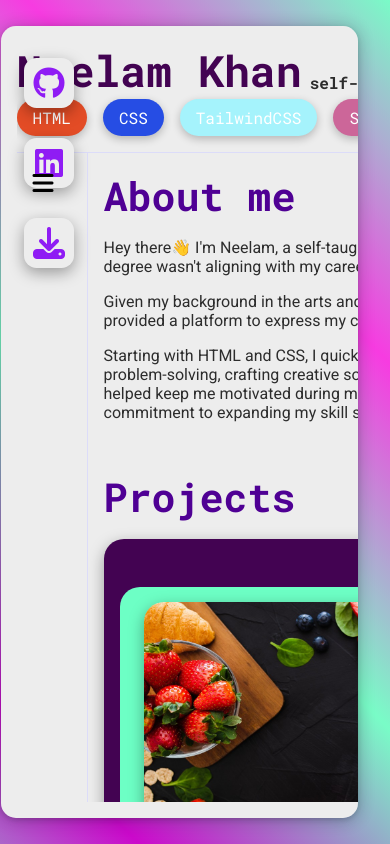
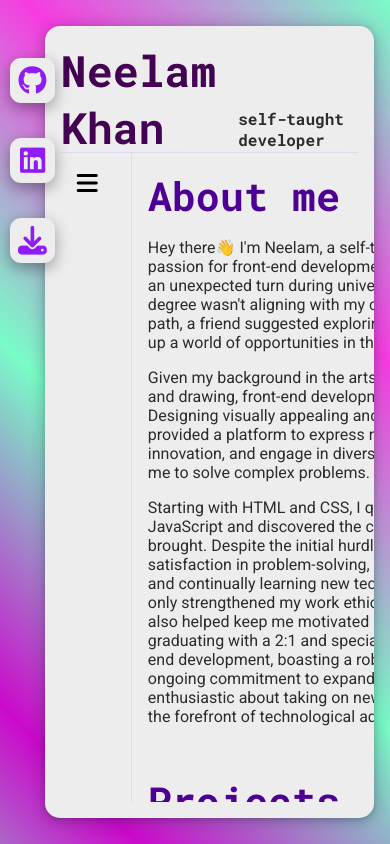
Before and after one commit to neelamkhan123/portfolio-2024, a React (Create React App) app: page / in a window 390 px wide. Built offline with nearby package versions, Linux system fonts and the light colour scheme.

Commit message:
mq and actual text

```diff
--- a/src/components/Contact/Contact.module.css
+++ b/src/components/Contact/Contact.module.css
@@ -2,11 +2,6 @@
   margin-top: 3rem;
   height: auto;
   width: 100%;
-}
-
-.form {
-  display: flex;
-  flex-direction: column;
 }
 
 .section {
@@ -14,7 +9,7 @@
   justify-content: space-between;
   align-items: flex-start;
   margin-bottom: 1rem;
-  padding: 1rem;
+  padding: 1rem 1rem 1rem 0rem;
   border-bottom: var(--divider);
 }
 
@@ -61,3 +56,14 @@
   scale: 0.9;
   transition: scale 0.3s ease-in-out;
 }
+
+/* MEDIA QUERIES */
+@media (max-width: 1280px) {
+  .section {
+    flex-direction: column;
+  }
+
+  .label {
+    margin-bottom: 1rem;
+  }
+}
--- a/src/components/Icons/Icons.module.css
+++ b/src/components/Icons/Icons.module.css
@@ -95,3 +95,61 @@
     top: 160px;
   }
 }
+
+/* MEDIA QUERIES */
+
+@media (max-width: 1420px) {
+  .icon {
+    height: 45px;
+    width: 45px;
+    font-size: 1.8rem;
+  }
+}
+
+@media (max-width: 1300px) {
+  .icon {
+    left: 30px;
+  }
+}
+
+@media (max-width: 1200px) {
+  .container {
+    width: 10%;
+  }
+}
+
+@media (max-width: 1100px) {
+  .icon {
+    left: 20px;
+  }
+}
+
+@media (max-width: 1000px) {
+  .icon {
+    left: 10px;
+  }
+}
+
+@media (max-width: 850px) {
+  .container {
+    width: 10%;
+  }
+}
+
+@media (max-width: 800px) {
+  .container {
+    width: 12%;
+  }
+}
+
+@media (max-width: 680px) {
+  .container {
+    width: 15%;
+  }
+}
+
+@media (max-width: 560px) {
+  .container {
+    width: 17%;
+  }
+}
--- a/src/components/Projects/ProjectTemplate.module.css
+++ b/src/components/Projects/ProjectTemplate.module.css
@@ -15,13 +15,13 @@
 /* IMAGE CONTAINER */
 
 .thumb-container {
-  width: 60%;
+  width: 45%;
   display: flex;
 }
 
 .image-wrapper {
-  height: 300px;
-  width: 70%;
+  height: 210px;
+  width: 80%;
   background-color: var(--accent-color-2);
   border-radius: 20px;
   display: flex;
@@ -53,7 +53,7 @@
 }
 
 .language {
-  padding: 0.5rem 1rem;
+  padding: 0.2rem 1rem;
   margin-bottom: 0.5rem;
   color: var(--alt-font-color);
   border-radius: 20px;
@@ -71,7 +71,6 @@
 
 .links-container {
   display: flex;
-  flex-direction: column;
 }
 
 .link {
@@ -79,7 +78,7 @@
   text-decoration: none;
   color: var(--button-color-1);
   padding: 0.3rem;
-  font-size: 1.5rem;
+  font-size: 1.3rem;
   height: 30px;
   width: 30px;
   display: flex;
@@ -87,6 +86,8 @@
   align-items: center;
   border-radius: 50%;
   margin-top: 0.5rem;
+  margin-right: 0.5rem;
+  box-shadow: var(--button-box-shadow);
 }
 
 .link:hover {
@@ -98,15 +99,37 @@
 /* TEXT CONTAINER */
 
 .text-container {
-  width: 40%;
+  width: 55%;
   text-align: end;
 }
 
 .heading {
   font-size: 2rem;
   font-family: var(--header-font);
+  margin: 0;
 }
 
 .text {
   font-size: 0.8rem;
 }
+
+/* MEDIA QUERIES */
+@media (max-width: 1400px) {
+  .image-wrapper {
+    height: 200px;
+    width: 85%;
+  }
+}
+
+@media (max-width: 1300px) {
+  .image-wrapper {
+    height: 150px;
+    width: 70%;
+  }
+}
+
+@media (max-width: 1200px) {
+  .image-wrapper {
+    display: none;
+  }
+}
--- a/src/components/UI/Card.module.css
+++ b/src/components/UI/Card.module.css
@@ -129,3 +129,35 @@
   padding: 0 1rem;
   margin: 0 auto;
 }
+
+/* MEDIA QUERIES */
+
+@media (max-width: 1200px) {
+  .card {
+    width: 90%;
+  }
+}
+
+@media (max-width: 850px) {
+  .card {
+    width: 90%;
+  }
+}
+
+@media (max-width: 800px) {
+  .card {
+    width: 88%;
+  }
+}
+
+@media (max-width: 680px) {
+  .card {
+    width: 85%;
+  }
+}
+
+@media (max-width: 560px) {
+  .card {
+    width: 83%;
+  }
+}
--- a/src/components/UI/Card.tsx
+++ b/src/components/UI/Card.tsx
@@ -21,6 +21,14 @@ const Card = ({
   const openSidebar = () => {
     setShowNav((prevState) => !prevState);
   };
+
+  // const sideBar = (element: HTMLElement) => {
+  //   if (showNav) {
+  //     element.style.width = "200px";
+  //   } else {
+  //     element.style.width = "60px";
+  //   }
+  // };
 
   return (
     <main className={`${styles.card} ${className ? className : ""}`}>
@@ -95,7 +103,7 @@ const Card = ({
       {/* Content Container */}
       <section
         className={styles.content}
-        style={{ width: showNav ? "1070px" : "1210px" }}
+        // style={{ width: showNav ? "1070px" : "1210px" }}
       >
         {children}
       </section>
--- a/src/index.css
+++ b/src/index.css
@@ -105,3 +105,10 @@ body {
 ::-webkit-scrollbar {
   width: 0;
 }
+
+/* MEDIA QUERIES */
+@media (max-width: 1100px) {
+  body {
+    padding: 1rem;
+  }
+}
--- a/src/project-data.tsx
+++ b/src/project-data.tsx
@@ -244,6 +244,10 @@ export const trivia: ProjectTemplateProps = {
       className: "javascript",
     },
     {
+      language: "CSS",
+      className: "css",
+    },
+    {
       language: "SASS/SCSS",
       className: "sass",
     },
@@ -272,6 +276,10 @@ export const calculator: ProjectTemplateProps = {
       className: "javascript",
     },
     {
+      language: "CSS",
+      className: "css",
+    },
+    {
       language: "SASS/SCSS",
       className: "sass",
     },
```
